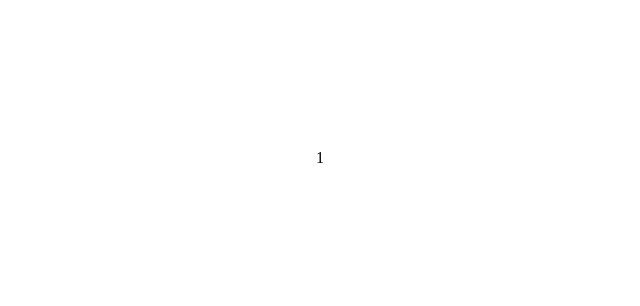
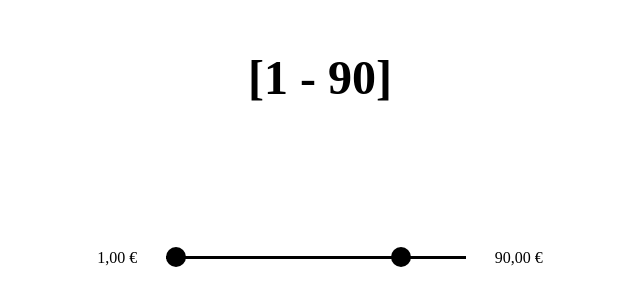
Before and after one commit to rafaelmayoralberto22/mango-hiberus, a Next.js app: page /exercise2 in a window 1280 px wide. Shown: the part 242-548 px from the top of the page, without its empty margins (320-960 px from the left). Built offline with nearby package versions, Linux system fonts and the light colour scheme.

Commit message:
add range slider

```diff
--- a/src/components/exercises/Exercise2.tsx
+++ b/src/components/exercises/Exercise2.tsx
@@ -1,14 +1,22 @@
-import { FC, useState } from "react";
+import { FC, useMemo, useState } from "react";
 import { Exercise2Type } from "../../types/ExercisesType";
 import { RangeMode } from "../../types/RangeType";
 import Range from "../range/Range";
+import { sortRangeNumbers } from "../../helpers/utils";
 
 const Exercise2: FC<Exercise2Type> = ({ rangeValues }) => {
-  const [value, onChange] = useState<number>(rangeValues[0]);
+  const points = useMemo(() => sortRangeNumbers(rangeValues), [rangeValues]);
+  const [value, onChange] = useState<number[]>([
+    points[0],
+    points[points.length - 1],
+  ]);
+  const [start, end] = value;
 
   return (
     <section className="content-center">
-      <span>{value}</span>
+      <span className="value-text">
+        [{start} - {end}]
+      </span>
       <Range
         mode={RangeMode.RANGE}
         {...{ value, onChange }}
--- a/src/components/range/RangeFixed.tsx
+++ b/src/components/range/RangeFixed.tsx
@@ -1,13 +1,17 @@
 import { FC } from "react";
+import { mapLabelEuro } from "../../helpers/utils";
 import { RangeFixedType } from "../../types/RangeFixedType";
+import RangeSlider from "./RangeSlider";
 
 const RangeFixed: FC<RangeFixedType> = ({ value, rangeValues, onChange }) => {
   return (
-    <div className="range">
-      <span className="bullet1"></span>
-      <div className="slider"></div>
-      <span className="bullet2"></span>
-    </div>
+    <RangeSlider
+      {...{ value, onChange }}
+      min={rangeValues[0]}
+      max={rangeValues[rangeValues.length - 1]}
+      points={rangeValues}
+      mapLabel={mapLabelEuro}
+    />
   );
 };
 
--- a/src/components/range/RangeNormal.tsx
+++ b/src/components/range/RangeNormal.tsx
@@ -1,13 +1,16 @@
 import { FC } from "react";
+import { generateRangeNumber, mapLabelEuro } from "../../helpers/utils";
 import { RangeNormalType } from "../../types/RangeNormalType";
+import RangeSlider from "./RangeSlider";
 
-const RangeNormal: FC<RangeNormalType> = ({ value, max, min, onChange }) => {
+const RangeNormal: FC<RangeNormalType> = (props) => {
+  const { min, max } = props;
   return (
-    <div className="range">
-      <span className="bullet1"></span>
-      <div className="slider"></div>
-      <span className="bullet2"></span>
-    </div>
+    <RangeSlider
+      {...props}
+      points={generateRangeNumber(min, max)}
+      mapLabel={mapLabelEuro}
+    />
   );
 };
 
--- /dev/null
+++ b/src/components/range/RangeSlider.tsx
@@ -0,0 +1,73 @@
+import { DragEvent, FC, useMemo } from "react";
+import { RangeSliderType } from "../../types/RangeSliderType";
+
+const RangeSlider: FC<RangeSliderType> = ({
+  max,
+  min,
+  points,
+  onChange,
+  mapLabel,
+}) => {
+  const onDragOver = (event: DragEvent<HTMLSpanElement>) => {
+    event.preventDefault();
+  };
+
+  const onDragStart = (event: DragEvent<HTMLSpanElement>) => {
+    const id = (event.target as HTMLSpanElement).id;
+    event.dataTransfer.setData("text/plain", id);
+    //(event.target as HTMLSpanElement).classList.add("hide2");
+  };
+
+  const onDrop = (event: DragEvent<HTMLSpanElement>) => {
+    event.preventDefault();
+    const id = event.dataTransfer.getData("text/plain");
+    const draggable = document.getElementById(id);
+    if (draggable) {
+      (event.target as HTMLSpanElement).appendChild(draggable);
+    }
+  };
+
+  const sliders = useMemo(
+    () =>
+      points.map((it, index) => (
+        <div
+          data-slot={it}
+          key={`key-slider-${it}`}
+          className="slider-item"
+          {...{ onDrop, onDragOver }}
+        >
+          {index === 0 ? (
+            <span
+              id="bullet_1"
+              className="bullet"
+              {...{ onDragStart }}
+              draggable
+            />
+          ) : index === points.length - 1 ? (
+            <span
+              id="bullet_2"
+              className="bullet"
+              {...{ onDragStart }}
+              draggable
+            />
+          ) : null}
+          <span className="slider-bar" />
+        </div>
+      )),
+    [points]
+  );
+
+  return (
+    <div className="range-slider">
+      <span className="start">{mapLabel?.(min) ?? min}</span>
+
+      <div className="range">
+        <div className="slider">{sliders}</div>
+      </div>
+
+      <span className="end">{mapLabel?.(max) ?? max}</span>
+    </div>
+  );
+};
+
+export default RangeSlider;
--- /dev/null
+++ b/src/helpers/utils.ts
@@ -0,0 +1,14 @@
+export const generateRangeNumber = (min: number, max: number): number[] => {
+  if (min === max) return [min];
+  return [min, ...generateRangeNumber(min + 1, max)];
+};
+
+export const sortRangeNumbers = (rangeValues: number[]) =>
+  rangeValues.sort((a, b) => a - b);
+
+export const mapLabelEuro = (value: number) =>
+  Intl.NumberFormat("es-EN", {
+    style: "currency",
+    minimumFractionDigits: 2,
+    currency: "EUR",
+  }).format(value);
--- a/src/styles/_range.scss
+++ b/src/styles/_range.scss
@@ -1,5 +1,43 @@
+.range-slider {
+  width: 100%;
+  display: flex;
+  align-items: center;
+  justify-content: center;
+  gap: 1.8rem;
+}
+
 .range {
+  min-width: 300px;
+  transition: all 0.5s;
+
   .slider {
-    border: 5px;
+    display: flex;
+    align-items: center;
+    border-radius: 0.25rem;
+
+    &-item {
+      flex: auto;
+      position: relative;
+    }
+
+    &-bar {
+      display: block;
+      height: 3px;
+      background: #000;
+    }
+  }
+
+  .bullet {
+    background-color: #000;
+    border-radius: 50%;
+    display: block;
+    height: 20px;
+    width: 20px;
+    position: absolute;
+    top: -9px;
+    z-index: 1;
+    &:hover {
+      cursor: move;
+    }
   }
 }
--- a/src/styles/globals.scss
+++ b/src/styles/globals.scss
@@ -1,4 +1,5 @@
 @import "home";
+@import "range";
 
 * {
   margin: 0;
@@ -11,3 +12,14 @@
   justify-content: center;
   align-items: center;
 }
+
+.value-text {
+  margin-bottom: 3em;
+  font-size: 3em;
+  font-weight: bold;
+}
+
+.hide {
+  opacity: 0;
+  visibility: hidden;
+}
--- /dev/null
+++ b/src/types/RangeSliderType.ts
@@ -0,0 +1,8 @@
+import { RangeType } from "./RangeType";
+
+export type RangeSliderType = Pick<RangeType, "value" | "onChange"> & {
+  min: number;
+  max: number;
+  points: number[];
+  mapLabel?: (item: number) => string;
+};
--- a/src/types/RangeType.ts
+++ b/src/types/RangeType.ts
@@ -1,8 +1,8 @@
 export type RangeType = {
   mode?: RangeMode;
   config: RangeConfig;
-  value: number;
-  onChange: (value: number) => void;
+  value: number[];
+  onChange: (value: number[]) => void;
 };
 
 export type RangeConfig = {
```
Also changed, not shown: src/components/exercises/Exercise1.tsx (+5 -2 lines).
